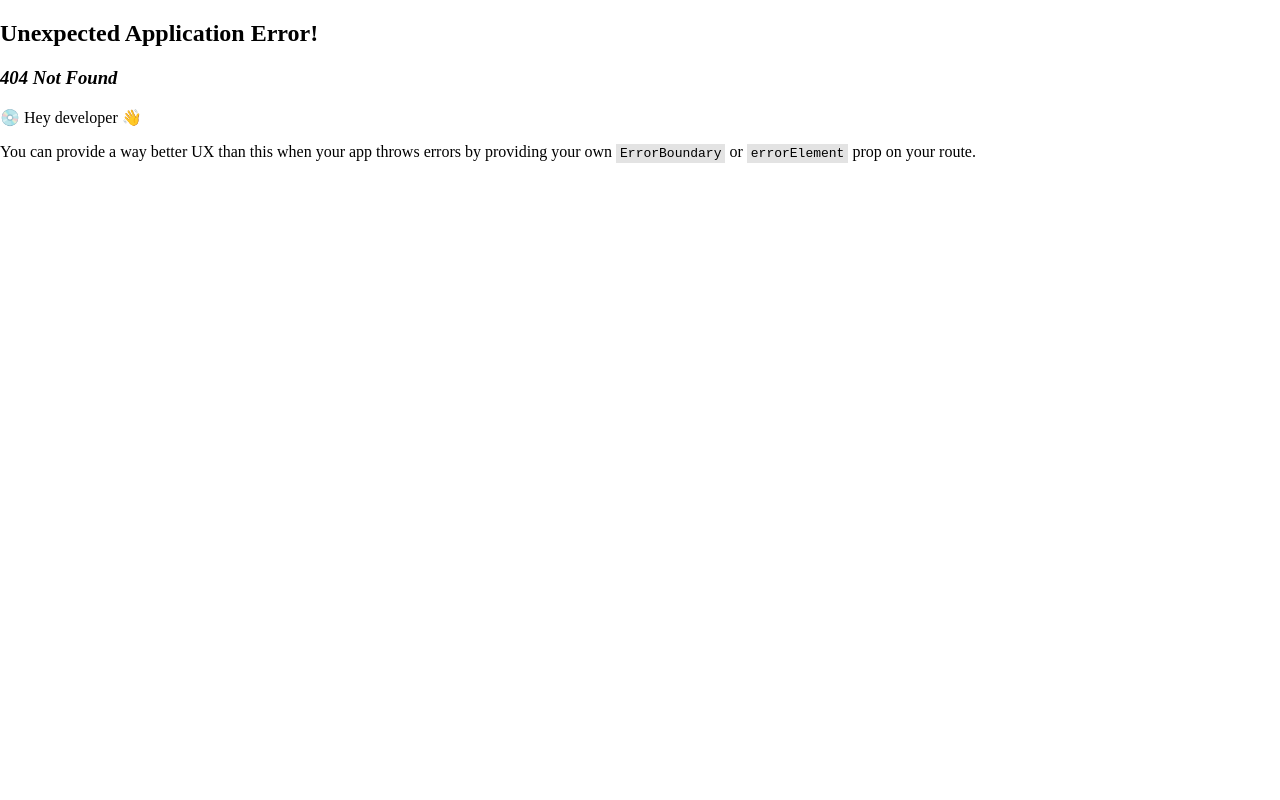
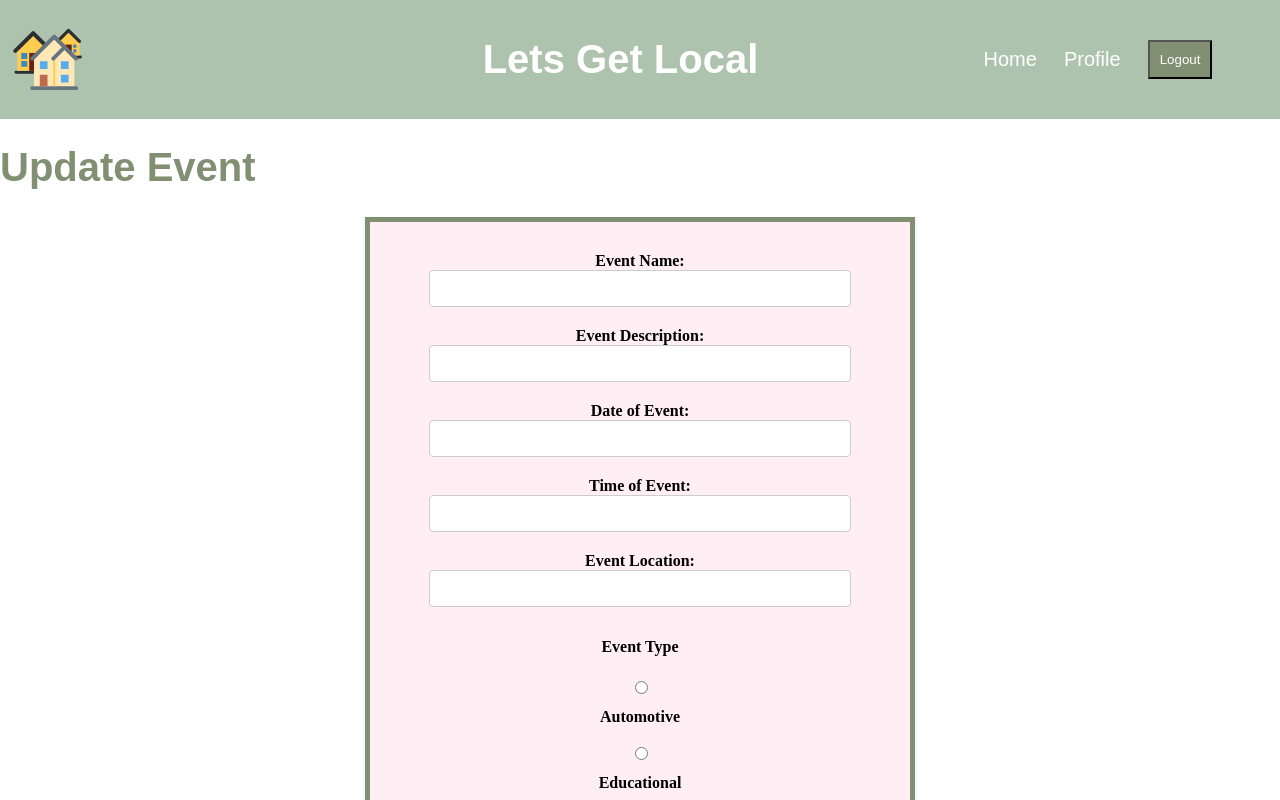
Before and after one commit to hollyniquette/lets-get-local, a React (Vite) app in the folder client/: page /profile/editevent/1 in a window 1280 px wide. Before the commit this address had no page. Shown: the top 800 px of the page. Built offline with nearby package versions, Linux system fonts and the light colour scheme.

Commit message:
added edit and delete functionality

```diff
--- a/client/src/components/EditEvent.jsx
+++ b/client/src/components/EditEvent.jsx
@@ -1,6 +1,8 @@
 import Navbar from "./Navbar"
 
 import { useState } from 'react';
+import { useParams } from 'react-router-dom';
+
 // Important for useMutation: We import the useMutation hook from @apollo/client
 import { useMutation } from '@apollo/client';
 
@@ -14,6 +16,11 @@ export default function UpdateEvent() {
     const [description, setDescription] = useState('');
     const [beginTime, setBeginTime] = useState('');
     const [location, setLocation] = useState('');
+    const [updateEventId, setUpdateEventId] = useState('');
+
+
+    const { eventid } = useParams();
+
 
     const [UpdateEvent, { error }] = useMutation(UPDATE_EVENT, {
       });
@@ -25,8 +32,9 @@ export default function UpdateEvent() {
           // Important for useMutation: Here we want the mutation to occur in response to a form submission
           // The mutation we want to run also requires mutation parameters to be passed, which we deliver as a variables object
           const { data } = await UpdateEvent({
-            variables: { name, date, type, description, beginTime, location},
+            variables: { name, date, type, description, beginTime, location, updateEventId: eventid,},
           });
+
 
           // Instead of refreshing the page, the query dispatched at the src/pages/Home.jsx level is refetched, allowing the updated data to be passed down to the ThoughtList component for display. Then, we can directly clear the component state.
           setName('');
@@ -81,7 +89,7 @@ export default function UpdateEvent() {
                     <input type="radio" id="Other" name="EventType" value={"OTHER"} onClick={(event) => setType(event.target.value)}/>
                     <label htmlFor="Other">Other</label>
                     <br />
-                    <input type="submit" value="Update Event" />
+                    <input type="submit" value="Update Event"/>
                 </form>
             </div>
         </>
--- a/client/src/components/PostP.jsx
+++ b/client/src/components/PostP.jsx
@@ -1,21 +1,82 @@
-import AutomotiveTag from "./Tags/AutomotiveTag"
+import AutomotiveTag from "./Tags/AutomotiveTag";
+import EducationalTag from "./Tags/EducationalTag";
+import PetsTag from "./Tags/PetsTag";
+import EntertainmentTag from "./Tags/EntertainmentTag";
+import SportsTag from "./Tags/SportsTag";
+import OtherTag from "./Tags/OtherTag";
 
-export default function PostH() {
+import { Link } from 'react-router-dom';
 
-    return(
+import { useMutation } from '@apollo/client';
+import { DELETE_EVENT } from "../../mutations";
+
+export default function PostP(props) {
+  const { eventName, eventDescription, eventLocation, eventType, eventImage, eventDate, eventTime, eventID} =
+    props;
+
+    let type = '';
+    let image = '';
+    switch (eventType) {
+      case 'AUTOMOTIVE':
+        type = <AutomotiveTag/>;
+        image = 'auto_720.jpg';
+        break;
+      case 'EDUCATION':
+        type = <EducationalTag/>;
+        image = 'education_720.jpg';
+        break;
+      case 'PETS':
+        type = <PetsTag/>;
+        image = 'pets_720.jpg';
+        break;
+      case 'ENTERAINMENT':
+        type = <EntertainmentTag/>;
+        image = 'entertainment_720.jpg';
+        break;
+      case 'SPORTS':
+        type = <SportsTag/>;
+        image = 'sport_720.jpg';
+        break;
+      case 'OTHER':
+        type = <OtherTag/>;
+        image = 'other_720.png';
+        break;
+    }
+
+    const [DeleteEvent, { error }] = useMutation(DELETE_EVENT, {
+    });
+
+    const handleFormSubmit = async (eventid) => {
+
+      try {
+        // Important for useMutation: Here we want the mutation to occur in response to a form submission
+        // The mutation we want to run also requires mutation parameters to be passed, which we deliver as a variables object
+        const { data } = await DeleteEvent({
+          variables: { deleteEventId: eventid,},
+        });
+      } catch (err) {
+        console.error(err);
+      }
+    };
+
+  return (
     <>
       <div className="homePost">
-                <h2>Bike Night</h2>
-                <img src="public/images/auto_720.jpg" />
-                <p>This is for all the cool bike owners who want to meet other cool bike owners.</p>
-                <AutomotiveTag/>
-                <p>Event is on 11/16/2023 @ 5:00pm</p>
-                <p>Location: 1234 main street, City, State, ZIP</p>
+        <h2>{eventName}</h2>
         <div>
+          {type}
+        </div>
+        <img src={`public/images/${image}`} />
+        <p>{eventDescription}</p>
+        <p>{`Event is on ${eventDate} @ ${eventTime}`}</p>
+        <p>{`Location: ${eventLocation}`}</p>
+        <div>
+            <Link to={`editevent/${eventID}`}>
                 <button>EDIT</button>
-                    <button>DELETE</button>
+            </Link>
+            <button onClick={() => handleFormSubmit(eventID)}>DELETE</button>
         </div>
       </div>
     </>
-    )
+  );
 }
--- a/client/src/components/ProfilePage.jsx
+++ b/client/src/components/ProfilePage.jsx
@@ -1,8 +1,11 @@
 import Navbar from "./Navbar"
 import PostP from "./PostP"
 import { Link } from 'react-router-dom';
+import { useQuery } from "@apollo/client";
+import { EVENTS } from "../../queries";
 
 export default function ProfilePage() {
+    const { loading, error, data } = useQuery(EVENTS);
 
     return(
         <>
@@ -12,7 +15,20 @@ export default function ProfilePage() {
                 <button>Create New Event</button>
             </Link>
             <div className="homePostBox">
-                <PostP/>
+                {data?.events?.map((event, index) => {
+                    return (
+                        <PostP
+                            eventName={event.name}
+                            eventDescription={event.description}
+                            eventLocation={event.location}
+                            eventType={event.type}
+                            eventImage={event.image}
+                            eventDate={event.date}
+                            eventTime={event.beginTime}
+                            eventID={event.id}
+                        />
+                    );
+                })}
             </div>
         </>
     )
--- a/client/src/main.jsx
+++ b/client/src/main.jsx
@@ -12,6 +12,7 @@ import NewEvent from "./components/NewEvent.jsx";
 import LoginPage from "./components/LoginPage.jsx";
 import Login from "./components/Login.jsx";
 import Signup from "./components/Signup.jsx";
+import EditEvent from "./components/EditEvent.jsx";
 
 if (process.env.NODE_ENV !== "production") {
   // Adds messages only in a dev environment
@@ -46,6 +47,10 @@ const router = createBrowserRouter([
         element: <NewEvent />,
       },
       {
+        path: "profile/editevent/:eventid",
+        element: <EditEvent />,
+      },
+      {
         path: "login",
         element: <Login />,
       },
```
Lines whose indentation alone changed are shown as unchanged.
